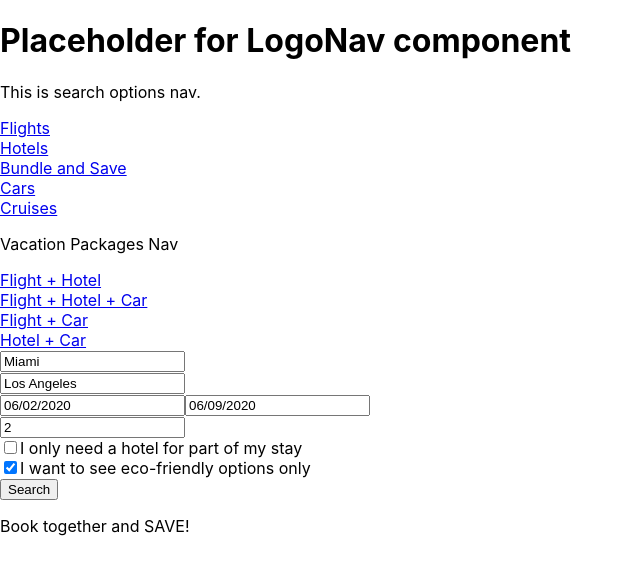
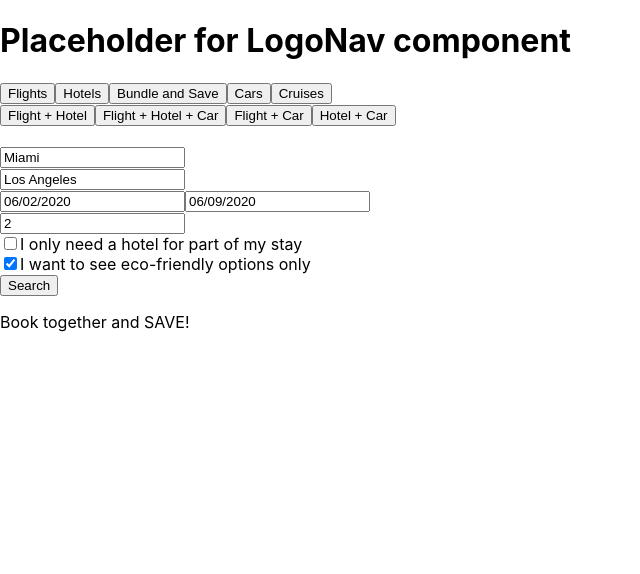
Before and after one commit to jngong/expedia-eco, a React (Create React App) app in the folder client/: page / in a window 1280 px wide. Shown: the top 574 px of the page, without its empty margins (0-640 px from the left). Built offline with nearby package versions, Linux system fonts and the light colour scheme.

Commit message:
handleChange function is working to update state

```diff
--- a/client/src/App.js
+++ b/client/src/App.js
@@ -33,23 +33,37 @@ class App extends Component {
       //For all other values, need to set state for tripSearch.[name] to value.
 
   handleTextChange = event => {
-    const updatedField = { [event.target.name]: event.target.value }
-    const updatedSearch = Object.assign(this.state.tripSearch, updatedField)
-    this.setState({ tripSearch: updatedSearch })
-    console.log(updatedField)
-    console.log(updatedSearch)
+    const {value, name} = event.target;
+    this.setState(prevState => ({
+      tripSearch: {
+        ...prevState.tripSearch,
+        [name]: value
+      }
+    }))
+    console.log(name, value);
+    // const updatedField = { [event.target.name]: event.target.value }
+    // const updatedSearch = Object.assign(this.state.tripSearch, updatedField)
+    //   this.setState({ tripSearch: updatedSearch })
+    //   console.log(updatedField)
+    //   console.log(updatedSearch)
   }
 
   handleCheckChange = (event) => {
-    const updatedField = { [event.target.name]: event.target.checked }
-    const updatedSearch = Object.assign(this.state.tripSearch, updatedField)
-    this.setState({ tripSearch: updatedSearch })
+    const checked = event.target.checked
+    const name = event.target.name
+    this.setState(prevState => ({
+      tripSearch: {
+        ...prevState.tripSearch,
+        [name]: checked
+      }
+    }))
   }
-
 
   handleSubmit = (event) => {
     event.preventDefault()
-    //When the form is submitted, it needs to do two things. 1: compare the destCity value to our list of cities to set the state of CityId and 2: push to the next page in the user flow (HotelList)
+    //When the form is submitted, it needs to do two things.
+    // 1: compare the destCity value to our list of cities to set the state of CityId and
+    // 2: push to the next route in the user flow (HotelList)
       this.props.history.push(`/hotels`)
   }
 
@@ -57,7 +71,9 @@ class App extends Component {
 
     return (
       <React.Fragment>
-        <Route exact path='/' component={props => <Home {...props} tripSearch={this.state.tripSearch} handleTextChange={this.handleTextChange} handleCheckChange={this.handleCheckChange} handleSubmit={this.handleSubmit} /> } />
+        <Route exact path='/'>
+          <Home tripSearch={this.state.tripSearch} handleTextChange={this.handleTextChange} handleCheckChange={this.handleCheckChange} handleSubmit={this.handleSubmit} />
+        </Route>
         <Route exact path='/hotels' component={HotelList} />
         <Route exact path='/hotels/:hotel_id' component={Hotel} />
         <Route exact path='/hotels/:hotel_id/confirmation' component={Confirmation} />
--- /dev/null
+++ b/client/src/Home.css
@@ -0,0 +1,3 @@
+.search-vacay-nav {
+    margin-bottom: 20px;
+}
--- a/client/src/components/home-subcomponents/SearchForm.jsx
+++ b/client/src/components/home-subcomponents/SearchForm.jsx
@@ -1,15 +1,27 @@
 import React from 'react'
+import '../../Home.css'
 
 const SearchForm = (props) => {
+
+    const handleInputChange = (e) => {
+        props.handleTextChange(e)
+    }
+
+    const handleCheckboxChange = (e) => {
+        props.handleCheckChange(e)
+    }
+
+
     return(
         <div className="search-form">
-            <form>
+            <form onSubmit={props.handleSubmit}>
                 <input
                     type="text"
                     placeholder="Leaving From"
+                    autoComplete="off"
                     value={props.tripSearch.departCity}
                     name="departCity"
-                    onChange={props.handleTextChange}
+                    onChange={handleInputChange}
                 />
                 <br/>
                 <input
@@ -17,7 +29,7 @@ const SearchForm = (props) => {
                     placeholder="Going To"
                     value={props.tripSearch.destCity}
                     name="destCity"
-                    onChange={props.handleTextChange}
+                    onChange={handleInputChange}
                 />
                 <br/>
                 <input
@@ -25,14 +37,14 @@ const SearchForm = (props) => {
                     placeholder="Departing"
                     value={props.tripSearch.departDate}
                     name="departDate"
-                    onChange={props.handleTextChange}
+                    onChange={handleInputChange}
                 />
                 <input
                     type="text"
                     placeholder="Returning"
                     value={props.tripSearch.returnDate}
                     name="returnDate"
-                    onChange={props.handleTextChange}
+                    onChange={handleInputChange}
                 />
                 <br/>
                 <input
@@ -40,7 +52,7 @@ const SearchForm = (props) => {
                     placeholder="Travelers"
                     value={props.tripSearch.travelers}
                     name="travelers"
-                    onChange={props.handleTextChange}
+                    onChange={handleInputChange}
                 />
                 <br/>
 
@@ -49,7 +61,7 @@ const SearchForm = (props) => {
                         type="checkbox"
                         checked={props.tripSearch.hotelCheckbox}
                         name="hotelCheckbox"
-                        onChange={props.handleCheckChange}
+                        onChange={handleCheckboxChange}
                     />
                     I only need a hotel for part of my stay
                 </label>
@@ -61,7 +73,7 @@ const SearchForm = (props) => {
                         type="checkbox"
                         checked={props.tripSearch.ecoFriendlyCheckbox}
                         name="ecoFriendlyCheckbox"
-                        onChange={props.handleCheckChange}
+                        onChange={handleCheckboxChange}
                     />
                     I want to see eco-friendly options only
                     </label>
--- a/client/src/components/home-subcomponents/SearchOptionsNav.jsx
+++ b/client/src/components/home-subcomponents/SearchOptionsNav.jsx
@@ -1,14 +1,14 @@
 import React from 'react'
+import '../../Home.css'
 
 const SearchOptionsNav = () => {
     return(
         <div className="search-options-nav">
-            <p>This is search options nav.</p>
-            <div className="search-options-nav-item"><a href="#">Flights</a></div>
-            <div className="search-options-nav-item"><a href="#">Hotels</a></div>
-            <div className="search-options-nav-item"><a href="#">Bundle and Save</a></div>
-            <div className="search-options-nav-item"><a href="#">Cars</a></div>
-            <div className="search-options-nav-item"><a href="#">Cruises</a></div>
+            <button className="search-options-nav-item">Flights</button>
+            <button className="search-options-nav-item">Hotels</button>
+            <button className="search-options-nav-item">Bundle and Save</button>
+            <button className="search-options-nav-item">Cars</button>
+            <button className="search-options-nav-item">Cruises</button>
         </div>
     )
 }
--- a/client/src/components/home-subcomponents/SearchVacationPackagesNav.jsx
+++ b/client/src/components/home-subcomponents/SearchVacationPackagesNav.jsx
@@ -1,13 +1,13 @@
 import React from 'react'
+import '../../Home.css'
 
 const SearchVacationPackagesNav = () => {
     return(
         <div className="search-vacay-nav">
-            <p>Vacation Packages Nav</p>
-            <div className="search-vacay-nav-item"><a href="#">Flight + Hotel</a></div>
-            <div className="search-vacay-nav-item"><a href="#">Flight + Hotel + Car</a></div>
-            <div className="search-vacay-nav-item"><a href="#">Flight + Car</a></div>
-            <div className="search-vacay-nav-item"><a href="#">Hotel + Car</a></div>
+            <button className="search-vacay-nav-item">Flight + Hotel</button>
+            <button className="search-vacay-nav-item">Flight + Hotel + Car</button>
+            <button className="search-vacay-nav-item">Flight + Car</button>
+            <button className="search-vacay-nav-item">Hotel + Car</button>
         </div>
     )
 }
--- a/client/src/components/routes/Home.jsx
+++ b/client/src/components/routes/Home.jsx
@@ -2,9 +2,10 @@ import React from 'react'
 import SearchOptionsNav from '../home-subcomponents/SearchOptionsNav'
 import SearchVacationPackagesNav from '../home-subcomponents/SearchVacationPackagesNav'
 import SearchForm from '../home-subcomponents/SearchForm'
+import '../../Home.css'
 
 const Home = (props) => {
-
+    console.log(props)
     return(
         <div>
             <h1>Placeholder for LogoNav component</h1>
```
